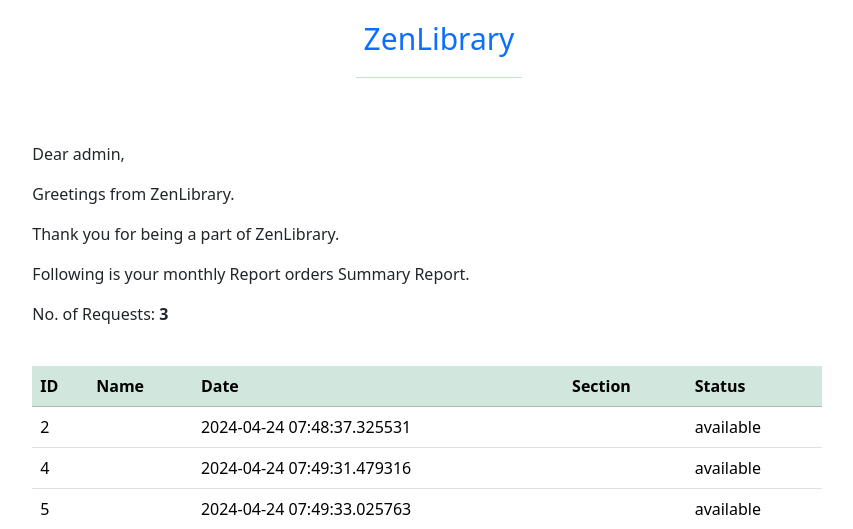
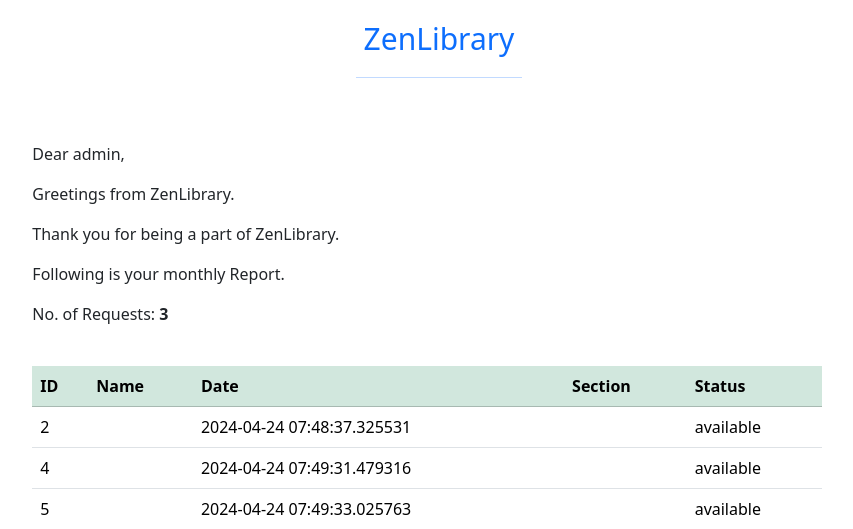
Before and after one commit to RaghavK24/Code, a Flask app: template backend/templates/user_report.html in a window 1280 px wide. Shown: the top 529 px of the page, without its empty margins (201-1054 px from the left). Run offline with Flask 3, Linux system fonts and the light colour scheme; the template is opened without the code that fills it: values that come from a table or form of the project are taken from there, others are empty; parts of the project's set-up code (start-up, migrations or seed data) failed here and were passed over; some libraries are stand-ins or nearby versions.

Commit message:
Update user_report.html

```diff
--- a/backend/templates/user_report.html
+++ b/backend/templates/user_report.html
@@ -32,7 +32,7 @@
                 <p>Dear {{ user }},</p>
                 <p>Greetings from ZenLibrary.</p>
                 <p>Thank you for being a part of ZenLibrary.</p>
-                <p>Following is your monthly Report orders Summary Report.</p>
+                <p>Following is your monthly Report.</p>
               </div>
             </div>
               {% if requests|length == 0 %}
```
